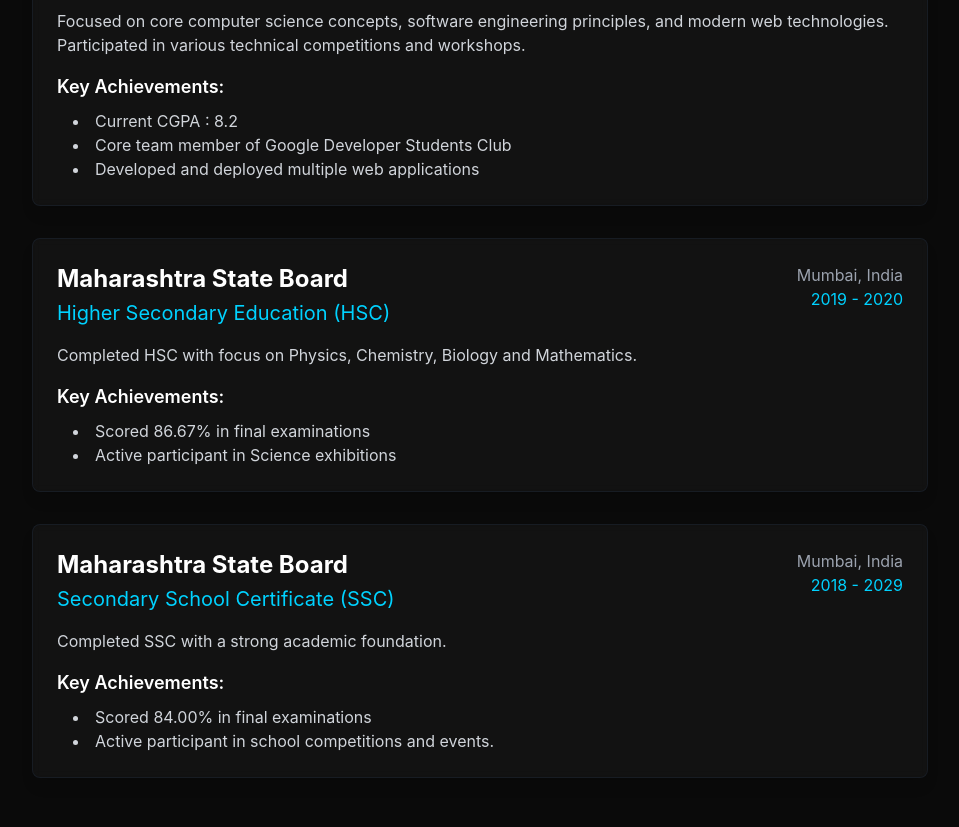
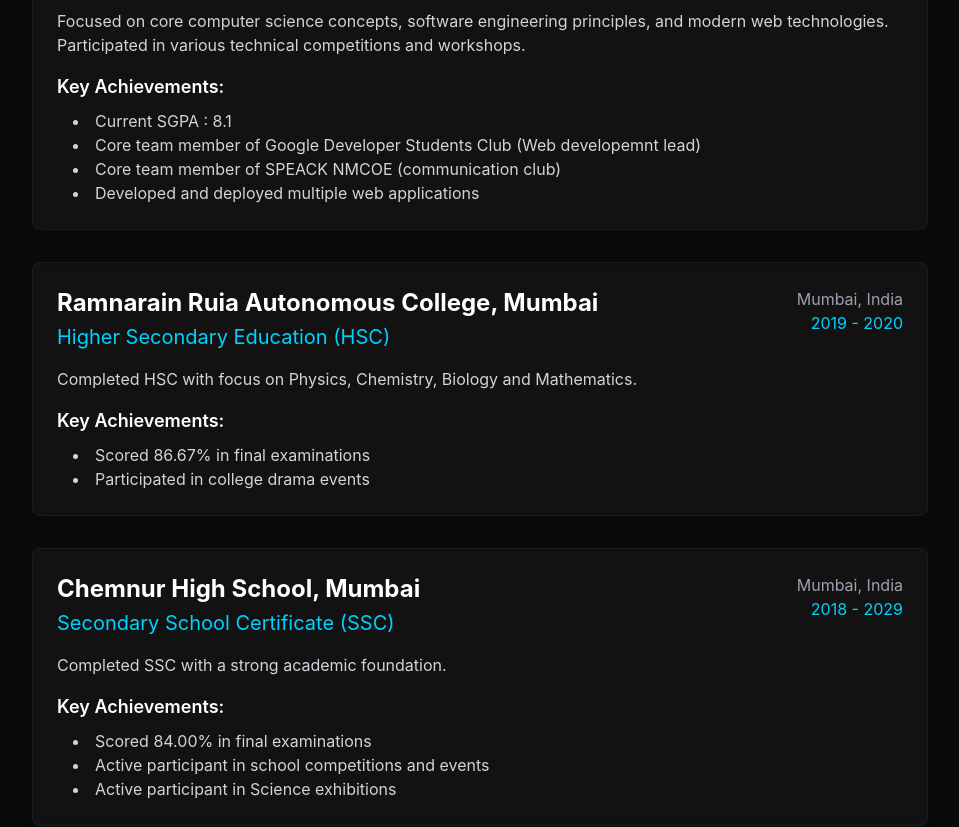
Before and after one commit to adhavshruti12/Portfolio-, a React (Vite) app in the folder frontend/: page / in a window 1280 px wide. Shown: the part 1820-2647 px from the top of the page, without its empty margins (160-1119 px from the left). Built offline with nearby package versions, Linux system fonts and the light colour scheme.

Commit message:
Update Education.jsx

```diff
--- a/frontend/src/components/Education.jsx
+++ b/frontend/src/components/Education.jsx
@@ -10,32 +10,34 @@ function Education() {
       location: "Sangli, India",
       description: "Focused on core computer science concepts, software engineering principles, and modern web technologies. Participated in various technical competitions and workshops.",
       achievements: [
-        "Current CGPA : 8.2",
-        "Core team member of Google Developer Students Club",
+        "Current SGPA : 8.1",
+        "Core team member of Google Developer Students Club (Web developemnt lead)",
+        "Core team member of SPEACK NMCOE (communication club)",
         "Developed and deployed multiple web applications",
 
       ]
     },
     {
-      school: "Maharashtra State Board",
+      school: "Ramnarain Ruia Autonomous College, Mumbai",
       degree: "Higher Secondary Education (HSC)",
       period: "2019 - 2020",
       location: "Mumbai, India",
       description: "Completed HSC with focus on Physics, Chemistry, Biology and Mathematics.",
       achievements: [
         "Scored 86.67% in final examinations",
-        "Active participant in Science exhibitions"
+        "Participated in college drama events"
       ]
     },
      {
-      school: "Maharashtra State Board",
+      school: "Chemnur High School, Mumbai",
       degree: "Secondary School Certificate  (SSC)",
       period: "2018 - 2029",
       location: "Mumbai, India",
       description: "Completed SSC with a strong academic foundation.",
       achievements: [
         "Scored 84.00% in final examinations",
-        "Active participant in school competitions and events."
+        "Active participant in school competitions and events",
+        "Active participant in Science exhibitions"
       ]
     }
   ];
```
